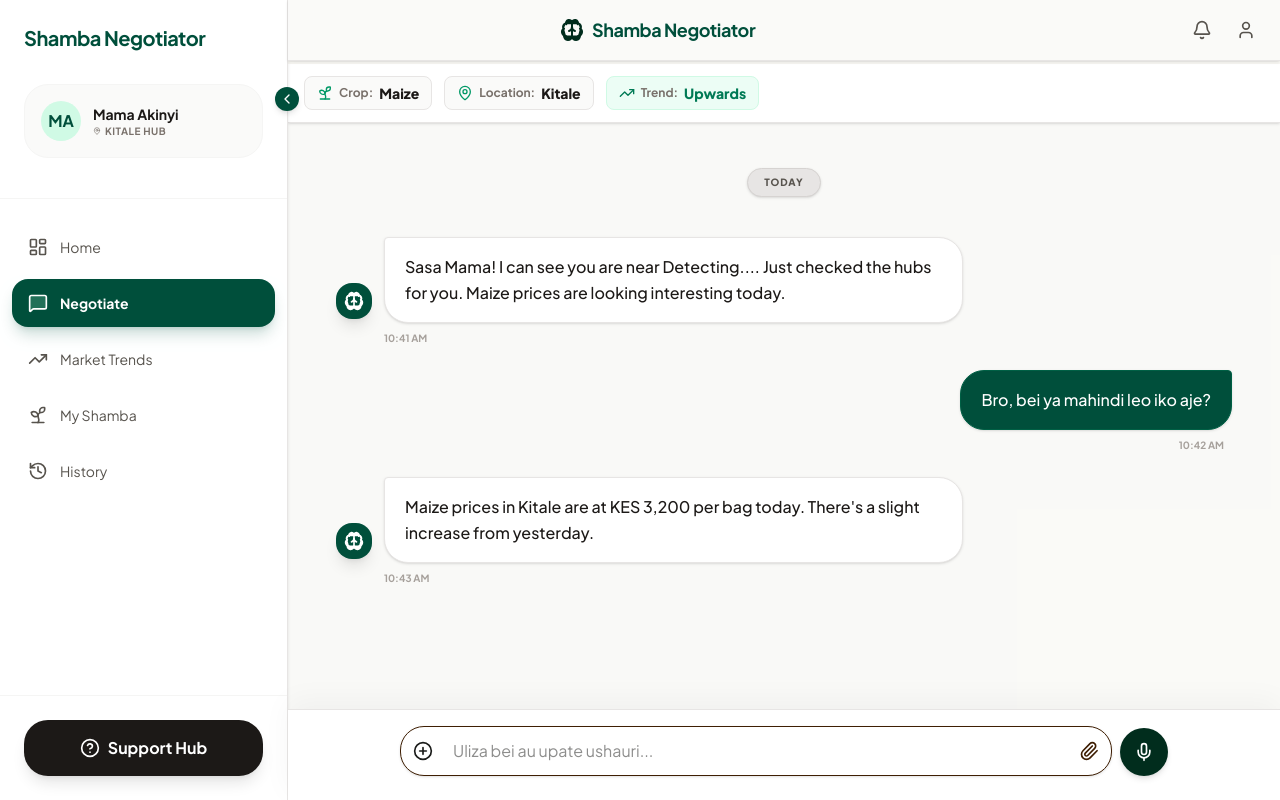
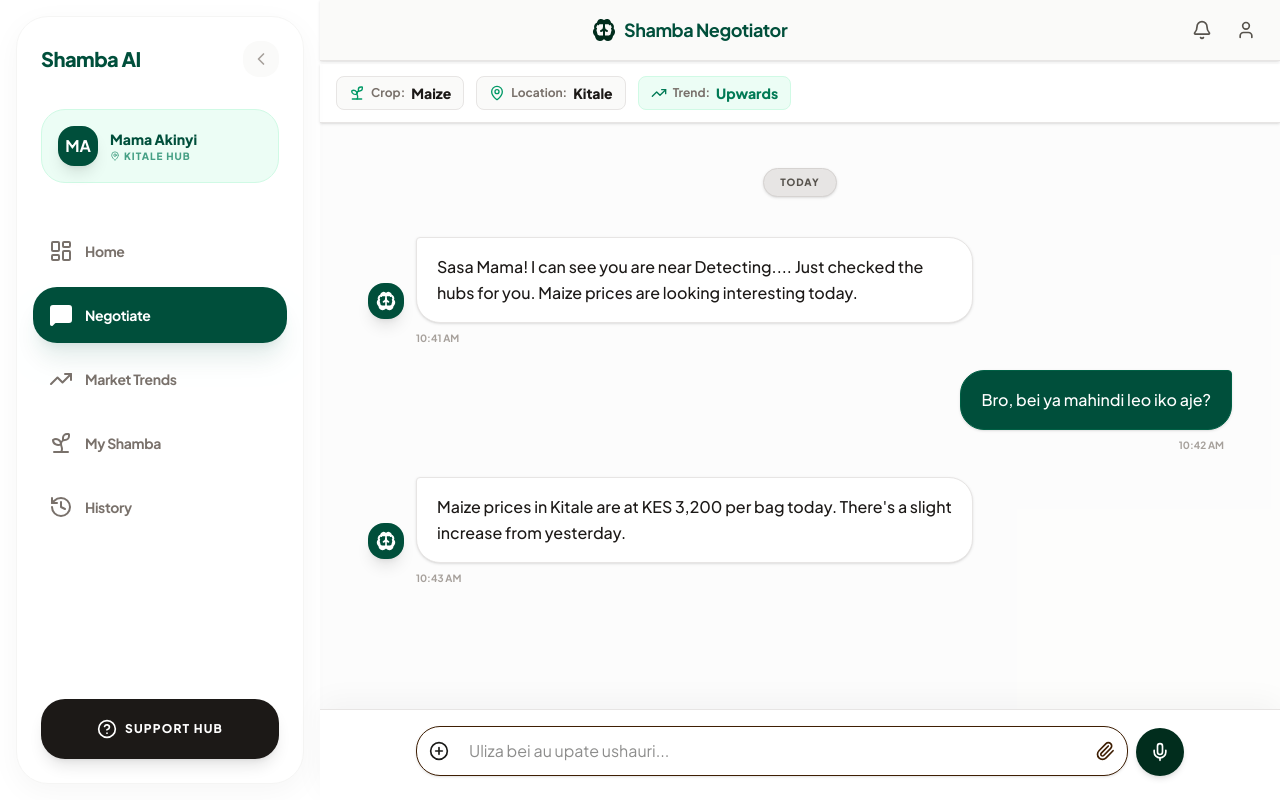
Before and after one commit to Fahad565/shamba_negotiator_ai, a Next.js app in the folder shamba-app/: page /chat in a window 1280 px wide. Built offline with nearby package versions, Linux system fonts and the light colour scheme; no server answers.

Commit message:
design: floating side panel and white theme for desktop

```diff
--- a/shamba-app/app/chat/page.tsx
+++ b/shamba-app/app/chat/page.tsx
@@ -62,10 +62,10 @@ export default function ChatPage() {
   }
 
   return (
-    <div className="flex min-h-screen bg-background">
+    <div className="flex min-h-screen bg-white dark:bg-stone-900">
       <SideNavBar />
 
-      <div className="flex-1 flex flex-col transition-all duration-300 md:pl-20 lg:pl-72">
+      <div className="flex-1 flex flex-col transition-all duration-300 md:pl-28 lg:pl-80">
         <TopHeader />
 
         {/* Context Bar - Sticky and correctly aligned */}
@@ -123,7 +123,7 @@ export default function ChatPage() {
         </main>
 
         {/* Input Area */}
-        <div className="fixed bottom-0 left-0 transition-all duration-300 md:left-20 lg:left-72 right-0 bg-white dark:bg-stone-900 border-t border-stone-200 dark:border-stone-800 p-4 z-40 pb-28 md:pb-6 shadow-[0_-8px_30px_rgba(0,0,0,0.04)]">
+        <div className="fixed bottom-0 left-0 transition-all duration-300 md:left-28 lg:left-80 right-0 bg-white dark:bg-stone-900 border-t border-stone-200 dark:border-stone-800 p-4 z-40 pb-28 md:pb-6 shadow-[0_-8px_30px_rgba(0,0,0,0.04)]">
           <div className="max-w-3xl mx-auto flex items-end gap-2 relative">
             <div className="flex-1 relative rounded-2xl border border-tertiary bg-surface-container-lowest focus-within:border-primary focus-within:ring-2 focus-within:ring-primary/20 transition-all shadow-sm flex items-center overflow-hidden">
               <button className="p-3 text-on-surface-variant hover:text-primary transition-colors">
--- a/shamba-app/app/dashboard/page.tsx
+++ b/shamba-app/app/dashboard/page.tsx
@@ -29,11 +29,11 @@ export default function DashboardPage() {
   }, [])
 
   return (
-    <div className="flex min-h-screen bg-stone-50 dark:bg-stone-950 transition-colors duration-500 pb-24 md:pb-0">
+    <div className="flex min-h-screen bg-white dark:bg-stone-900 transition-colors duration-500 pb-24 md:pb-0">
       <SideNavBar />
 
-      {/* Main Content Area - responsive padding for sidebar */}
-      <div className="flex-1 transition-all duration-300 ease-in-out md:pl-20 lg:pl-72">
+      {/* Main Content Area - responsive padding for floating sidebar */}
+      <div className="flex-1 transition-all duration-300 ease-in-out md:pl-28 lg:pl-80">
         <TopHeader />
 
         <main className="p-4 md:p-8 lg:p-12 max-w-7xl mx-auto space-y-8">
--- a/shamba-app/app/market/page.tsx
+++ b/shamba-app/app/market/page.tsx
@@ -16,10 +16,10 @@ const priceData = [
 
 export default function PredictionPage() {
   return (
-    <div className="flex min-h-screen bg-stone-50 dark:bg-stone-950 pb-24 md:pb-0">
+    <div className="flex min-h-screen bg-white dark:bg-stone-900 pb-24 md:pb-0">
       <SideNavBar />
 
-      <div className="flex-1 transition-all duration-300 md:pl-20 lg:pl-72">
+      <div className="flex-1 transition-all duration-300 md:pl-28 lg:pl-80">
         <TopHeader />
 
         <main className="p-4 md:p-8 max-w-5xl mx-auto space-y-8">
--- a/shamba-app/components/BottomNavBar.tsx
+++ b/shamba-app/components/BottomNavBar.tsx
@@ -9,7 +9,7 @@ const navItems = [
   { icon: LayoutDashboard, label: "Home", href: "/dashboard" },
   { icon: MessageSquare, label: "Negotiate", href: "/chat" },
   { icon: TrendingUp, label: "Market", href: "/market" },
-  { icon: Sprout, label: "Advice", href: "/prediction" },
+  { icon: Sprout, label: "Shamba", href: "/shamba" },
 ]
 
 export function BottomNavBar() {
--- a/shamba-app/components/SideNavBar.tsx
+++ b/shamba-app/components/SideNavBar.tsx
@@ -21,36 +21,40 @@ export function SideNavBar() {
   return (
     <aside
       className={cn(
-        "hidden md:flex flex-col fixed left-0 top-0 h-full z-40 bg-white dark:bg-stone-950 border-r border-stone-200 dark:border-stone-800 shadow-sm transition-all duration-300 ease-in-out",
+        "hidden md:flex flex-col fixed left-4 top-4 bottom-4 z-40 bg-white dark:bg-stone-900 border border-stone-100 dark:border-stone-800 rounded-[2rem] shadow-[0_8px_30px_rgba(0,0,0,0.04)] transition-all duration-300 ease-in-out",
         isCollapsed ? "w-20" : "w-72"
       )}
     >
-      <div className="p-6 border-b border-stone-100 dark:border-stone-800 relative">
+      <div className="p-6 relative">
+        <div className="flex items-center justify-between mb-8">
           {!isCollapsed && (
-          <h1 className="font-bold text-emerald-900 dark:text-emerald-400 text-xl tracking-tight mb-8">Shamba Negotiator</h1>
+            <h1 className="font-black text-emerald-900 dark:text-emerald-400 text-xl tracking-tight">Shamba AI</h1>
           )}
-
           <button
             onClick={() => setIsCollapsed(!isCollapsed)}
-          className="absolute -right-3 top-1/2 transform -translate-y-1/2 w-6 h-6 rounded-full bg-emerald-900 text-white flex items-center justify-center shadow-md z-50 hover:bg-emerald-800 transition-colors"
+            className={cn(
+              "p-2 rounded-xl bg-stone-50 dark:bg-stone-800 text-stone-400 hover:text-emerald-900 dark:hover:text-emerald-400 transition-all",
+              isCollapsed && "mx-auto"
+            )}
           >
-          {isCollapsed ? <ChevronRight className="w-4 h-4" /> : <ChevronLeft className="w-4 h-4" />}
+            {isCollapsed ? <ChevronRight className="w-5 h-5" /> : <ChevronLeft className="w-5 h-5" />}
           </button>
+        </div>
 
         {!isCollapsed && (
-          <div className="flex items-center gap-3 mb-4 p-4 bg-stone-50 dark:bg-stone-900 rounded-2xl border border-stone-100 dark:border-stone-800 transition-opacity duration-300">
-            <div className="w-10 h-10 rounded-full bg-emerald-100 dark:bg-emerald-900/50 flex items-center justify-center text-emerald-900 dark:text-emerald-100 font-bold shrink-0">MA</div>
+          <div className="flex items-center gap-3 p-4 bg-emerald-50 dark:bg-emerald-900/20 rounded-2xl border border-emerald-100 dark:border-emerald-800 transition-opacity duration-300">
+            <div className="w-10 h-10 rounded-xl bg-emerald-900 text-white flex items-center justify-center font-bold shrink-0 shadow-lg">MA</div>
             <div className="overflow-hidden">
-              <div className="text-sm font-bold text-stone-900 dark:text-stone-100 truncate">Mama Akinyi</div>
-              <div className="text-[10px] text-stone-500 flex items-center gap-1 uppercase font-bold tracking-wider">
-                <MapPin className="w-2 h-2" /> Kitale Hub
+              <div className="text-sm font-black text-emerald-900 dark:text-emerald-100 truncate">Mama Akinyi</div>
+              <div className="text-[10px] text-emerald-700/70 flex items-center gap-1 uppercase font-black tracking-widest">
+                <MapPin className="w-2.5 h-2.5" /> Kitale Hub
               </div>
             </div>
           </div>
         )}
       </div>
 
-      <nav className="flex-1 py-6 px-3 space-y-2 overflow-y-auto overflow-x-hidden">
+      <nav className="flex-1 py-4 px-4 space-y-2 overflow-y-auto overflow-x-hidden">
         {navItems.map((item) => {
           const isActive = pathname === item.href
           return (
@@ -58,16 +62,16 @@ export function SideNavBar() {
               key={item.key}
               href={item.href}
               className={cn(
-                "flex items-center gap-3 px-4 py-3.5 rounded-xl transition-all duration-200 group",
+                "flex items-center gap-3 px-4 py-4 rounded-2xl transition-all duration-200 group relative",
                 isActive
-                  ? "bg-emerald-900 text-white font-bold shadow-lg shadow-emerald-900/20"
-                  : "text-stone-600 dark:text-stone-400 hover:bg-stone-50 dark:hover:bg-stone-900"
+                  ? "bg-emerald-900 text-white font-black shadow-xl shadow-emerald-900/10"
+                  : "text-stone-500 dark:text-stone-400 hover:bg-stone-50 dark:hover:bg-stone-800"
               )}
             >
-              <item.icon className={cn("w-5 h-5 shrink-0", isActive && "fill-emerald-200/20")} />
-              {!isCollapsed && <span className="text-sm whitespace-nowrap">{item.label}</span>}
+              <item.icon className={cn("w-6 h-6 shrink-0 transition-transform group-hover:scale-110", isActive && "fill-current")} />
+              {!isCollapsed && <span className="text-sm font-bold tracking-tight">{item.label}</span>}
               {isCollapsed && (
-                <div className="absolute left-full ml-2 px-2 py-1 bg-stone-900 text-white text-[10px] rounded opacity-0 group-hover:opacity-100 pointer-events-none transition-opacity font-bold uppercase tracking-widest z-[100]">
+                <div className="absolute left-full ml-4 px-3 py-2 bg-stone-900 text-white text-[10px] rounded-lg opacity-0 group-hover:opacity-100 pointer-events-none transition-opacity font-black uppercase tracking-widest z-[100] shadow-xl">
                   {item.label}
                 </div>
               )}
@@ -76,14 +80,15 @@ export function SideNavBar() {
         })}
       </nav>
 
-      {!isCollapsed && (
-        <div className="p-6 border-t border-stone-100 dark:border-stone-800">
-          <button className="w-full py-4 bg-stone-900 dark:bg-emerald-900 text-white rounded-2xl font-bold flex items-center justify-center gap-2 hover:opacity-90 transition-all shadow-lg active:scale-[0.98]">
+      <div className="p-6">
+        <button className={cn(
+          "w-full bg-stone-900 dark:bg-stone-800 text-white rounded-2xl font-black transition-all shadow-lg active:scale-[0.98] flex items-center justify-center gap-2",
+          isCollapsed ? "py-4" : "py-5"
+        )}>
           <HelpCircle className="w-5 h-5" />
-            Support Hub
+          {!isCollapsed && <span className="text-xs uppercase tracking-widest">Support Hub</span>}
         </button>
       </div>
-      )}
     </aside>
   )
 }
```
Lines whose indentation alone changed are shown as unchanged.
